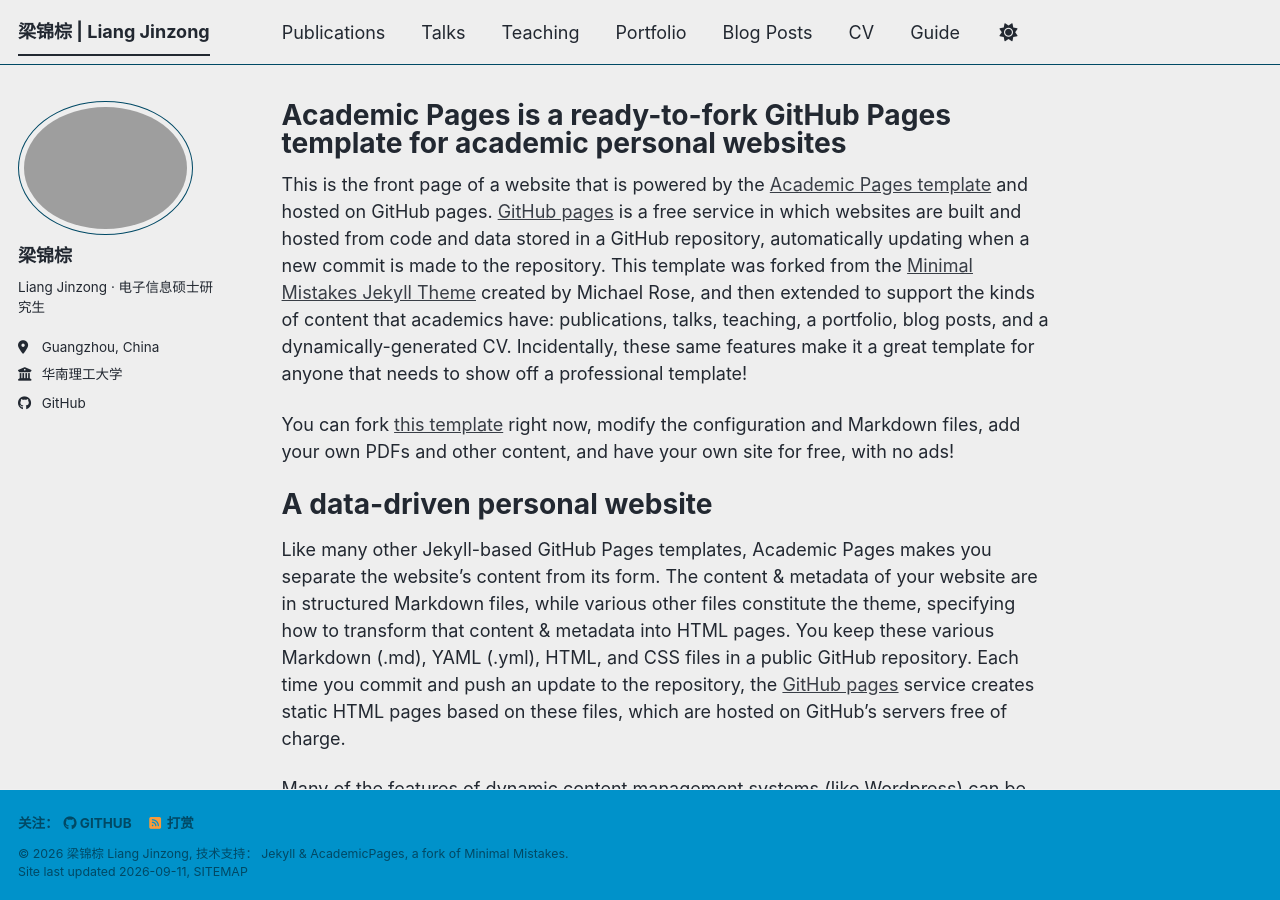
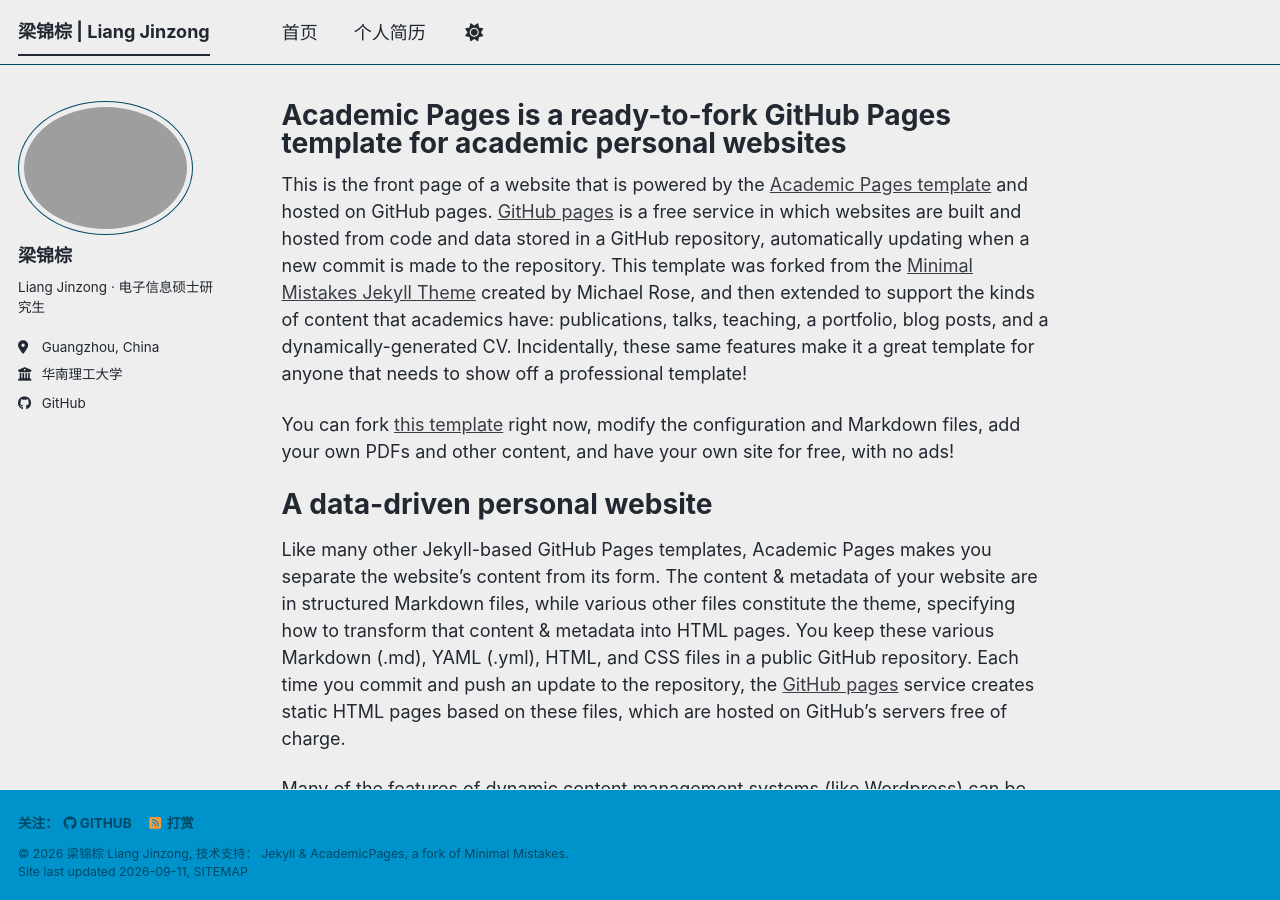
Before and after one commit to liangfeifan/zoom_liang, a Jekyll site: the page built from _pages/about.md, in a window 1280 px wide and 900 px high. Built offline with Jekyll 4.4.1, drawn with Linux system fonts in a browser that asks for light colours; a style sheet for code colours, icons or effects is not loaded.

Commit message:
Update homepage navigation

```diff
--- a/_data/navigation.yml
+++ b/_data/navigation.yml
@@ -8,26 +8,8 @@
 #      Markdown formatted page while the second is generated using JSON.
 
 main:
-  - title: "Publications"
-    url: /publications/
+  - title: "首页"
+    url: /
 
-  - title: "Talks"
-    url: /talks/
-
-  - title: "Teaching"
-    url: /teaching/
-
-  - title: "Portfolio"
-    url: /portfolio/
-
-  - title: "Blog Posts"
-    url: /year-archive/
-
-  - title: "CV"
+  - title: "个人简历"
     url: /cv/
-
-  # - title: "CV"
-  #   url: /cv-json/
-
-  - title: "Guide"
-    url: /markdown/
```
